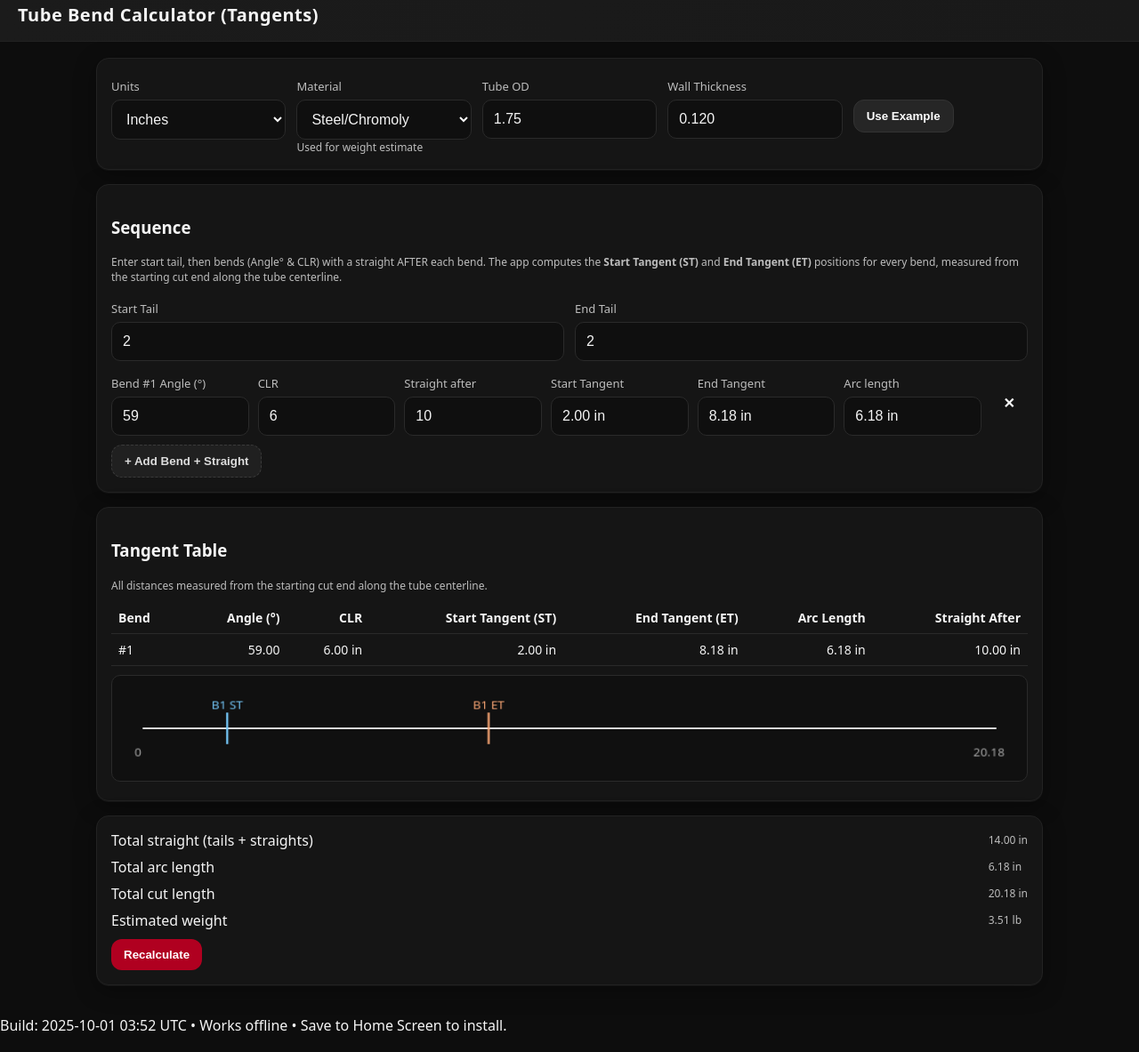
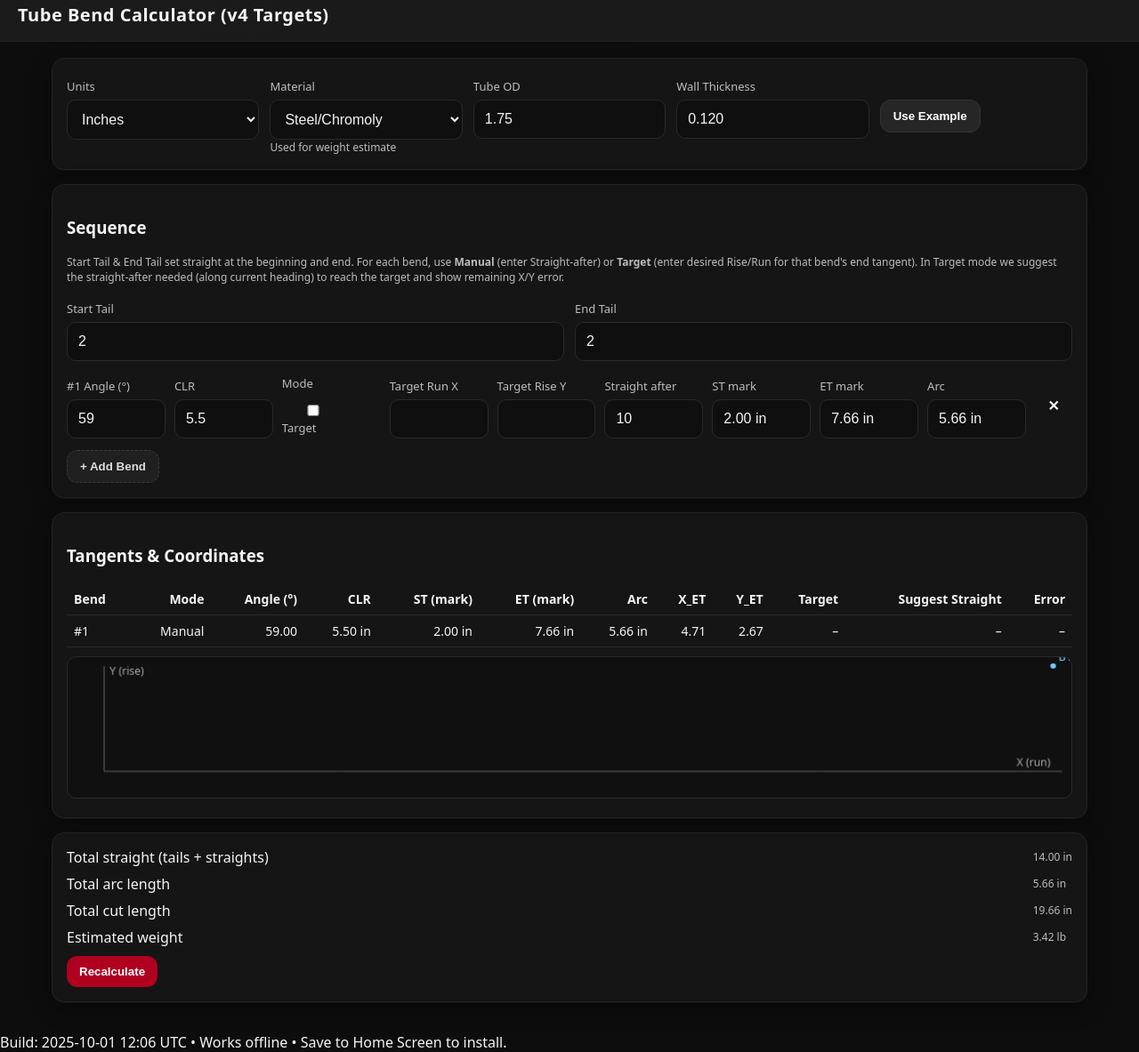
Before and after one commit to beardsandjeeps/Bendzit, a plain HTML site: page index.html in a window 1280 px wide. Shown: the part 13-1196 px from the top of the page at 89% size. Drawn offline with Linux system fonts and the light colour scheme.

Commit message:
Add files via upload

```diff
--- a/index.html
+++ b/index.html
@@ -13,7 +13,7 @@
     body{ margin:0; font-family:system-ui,-apple-system,Segoe UI,Roboto,Ubuntu,Helvetica,Arial,sans-serif; background:var(--bg); color:var(--text); }
     header{ padding:16px 20px; background:linear-gradient(90deg, #1b1b1b, #191919); border-bottom:1px solid #222; position:sticky; top:0; z-index:10;}
     h1{ font-size:20px; margin:0; letter-spacing:0.5px; }
-    main{ padding:18px; max-width:1100px; margin:0 auto; }
+    main{ padding:18px; max-width:1200px; margin:0 auto; }
     .card{ background:var(--card); border:1px solid #222; border-radius:14px; padding:16px; margin-bottom:16px; box-shadow:0 1px 0 rgba(255,255,255,.04), 0 6px 24px rgba(0,0,0,.35); }
     .row{ display:flex; gap:12px; flex-wrap:wrap; }
     .col{ flex:1 1 180px; min-width:180px; }
@@ -25,17 +25,18 @@
     .btn.ghost{ background:#202020; border:1px dashed #3a3a3a; color:#ddd; }
     .hint{ font-size:12px; color:var(--muted); }
     .grid{ display:grid; grid-template-columns:1fr auto; gap:8px 12px; align-items:center; }
-    .bendRow{ display:grid; grid-template-columns:repeat(6,minmax(110px,1fr)) 42px; gap:10px; align-items:center; margin-top:10px; }
+    .bendRow{ display:grid; grid-template-columns:repeat(9,minmax(100px,1fr)) 42px; gap:10px; align-items:center; margin-top:10px; }
     .x{ cursor:pointer; text-align:center; font-weight:bold; }
     table{ width:100%; border-collapse:collapse; font-size:14px; }
     th,td{ padding:8px; border-bottom:1px solid #2a2a2a; text-align:right; }
     th:first-child,td:first-child{ text-align:left; }
-    canvas{ width:100%; height:120px; background:#101010; border:1px solid #2a2a2a; border-radius:10px; }
+    canvas{ width:100%; height:160px; background:#101010; border:1px solid #2a2a2a; border-radius:10px; }
+    .mode{ display:flex; align-items:center; gap:8px; }
   </style>
 </head>
 <body>
   <header>
-    <h1>Tube Bend Calculator (Tangents)</h1>
+    <h1>Tube Bend Calculator (v4 Targets)</h1>
   </header>
   <main>
     <section class="card">
@@ -72,7 +73,7 @@
 
     <section class="card">
       <h3>Sequence</h3>
-      <p class="hint">Enter start tail, then bends (Angle° & CLR) with a straight AFTER each bend. The app computes the <b>Start Tangent (ST)</b> and <b>End Tangent (ET)</b> positions for every bend, measured from the starting cut end along the tube centerline.</p>
+      <p class="hint">Start Tail & End Tail set straight at the beginning and end. For each bend, use <b>Manual</b> (enter Straight-after) or <b>Target</b> (enter desired Rise/Run for that bend's end tangent). In Target mode we suggest the straight-after needed (along current heading) to reach the target and show remaining X/Y error.</p>
       <div class="row">
         <div class="col">
           <label for="tail1">Start Tail</label>
@@ -86,16 +87,14 @@
 
       <div id="bends"></div>
       <div style="height:10px"></div>
-      <button id="addBend" class="btn ghost">+ Add Bend + Straight</button>
+      <button id="addBend" class="btn ghost">+ Add Bend</button>
     </section>
 
     <section class="card">
-      <h3>Tangent Table</h3>
-      <div class="hint">All distances measured from the starting cut end along the tube centerline.</div>
-      <div style="height:10px"></div>
+      <h3>Tangents & Coordinates</h3>
       <div id="tableWrap"></div>
       <div style="height:10px"></div>
-      <canvas id="timeline" width="900" height="120"></canvas>
+      <canvas id="timeline" width="1100" height="160"></canvas>
     </section>
 
     <section class="card">
@@ -111,7 +110,7 @@
   </main>
 
   <footer>
-    Build: 2025-10-01 03:52 UTC • Works offline • Save to Home Screen to install.
+    Build: 2025-10-01 12:06 UTC • Works offline • Save to Home Screen to install.
   </footer>
 
   <script src="script.js"></script>
--- a/script.js
+++ b/script.js
@@ -3,7 +3,7 @@
   const bendsDiv = $('bends');
   let bendCount = 0;
 
-  const unitFactor = () => $('units').value === 'mm' ? 25.4 : 1; // UI->in
+  const unitFactor = () => $('units').value === 'mm' ? 25.4 : 1; // UI->inches
   const fmtLen = (inches) => {
     const u = $('units').value;
     const val = u === 'mm' ? inches*25.4 : inches;
@@ -12,18 +12,25 @@
   const densityLbin3 = () => $('material').value === 'aluminum' ? 0.0975 : 0.283;
   const asNum = (v) => { v = parseFloat(v); return isNaN(v)?0:v; };
 
-  function addBend(angle=59, clr=6.0, straight=10){
+  function addBend(angle=59, clr=6.0, straight=10, targetX='', targetY='', targetMode=false){
     bendCount++;
     const row = document.createElement('div');
     row.className = 'bendRow';
     row.dataset.idx = bendCount;
     row.innerHTML = `
-      <div><label>Bend #${bendCount} Angle (°)</label><input type="number" class="angle" step="any" value="${angle}"></div>
+      <div><label>#${bendCount} Angle (°)</label><input type="number" class="angle" step="any" value="${angle}"></div>
       <div><label>CLR</label><input type="number" class="clr" step="any" value="${clr}"></div>
+      <div><label>Mode</label>
+        <div class="mode">
+          <label><input type="checkbox" class="targetMode" ${targetMode?'checked':''}> Target</label>
+        </div>
+      </div>
+      <div><label>Target Run X</label><input type="number" class="tgtX" step="any" value="${targetX}"></div>
+      <div><label>Target Rise Y</label><input type="number" class="tgtY" step="any" value="${targetY}"></div>
       <div><label>Straight after</label><input type="number" class="straight" step="any" value="${straight}"></div>
-      <div><label>Start Tangent</label><input type="text" class="stOut" value="-" disabled></div>
-      <div><label>End Tangent</label><input type="text" class="etOut" value="-" disabled></div>
-      <div><label>Arc length</label><input type="text" class="arcOut" value="-" disabled></div>
+      <div><label>ST mark</label><input type="text" class="stOut" value="-" disabled></div>
+      <div><label>ET mark</label><input type="text" class="etOut" value="-" disabled></div>
+      <div><label>Arc</label><input type="text" class="arcOut" value="-" disabled></div>
       <div class="x" title="Remove">✕</div>`;
     bendsDiv.appendChild(row);
     row.querySelector('.x').addEventListener('click', ()=>{ row.remove(); calc(); });
@@ -36,51 +43,72 @@
       el: r,
       angle: asNum(r.querySelector('.angle').value),
       clr: asNum(r.querySelector('.clr').value),
-      straight: asNum(r.querySelector('.straight').value)
+      straight: asNum(r.querySelector('.straight').value),
+      targetMode: r.querySelector('.targetMode').checked,
+      tgtX: r.querySelector('.tgtX').value === '' ? null : asNum(r.querySelector('.tgtX').value),
+      tgtY: r.querySelector('.tgtY').value === '' ? null : asNum(r.querySelector('.tgtY').value),
     }));
   }
 
-  function buildTable(rows, tangents){
+  function buildTable(rows, tangents, coords, suggestions){
     let html = `<table><thead><tr>
-      <th>Bend</th><th>Angle (°)</th><th>CLR</th>
-      <th>Start Tangent (ST)</th><th>End Tangent (ET)</th>
-      <th>Arc Length</th><th>Straight After</th></tr></thead><tbody>`;
+      <th>Bend</th><th>Mode</th><th>Angle (°)</th><th>CLR</th>
+      <th>ST (mark)</th><th>ET (mark)</th>
+      <th>Arc</th><th>X_ET</th><th>Y_ET</th><th>Target</th><th>Suggest Straight</th><th>Error</th>
+    </tr></thead><tbody>`;
     rows.forEach((r,i)=>{
       const t = tangents[i];
+      const c = coords[i];
+      const s = suggestions[i];
       html += `<tr>
         <td>#${i+1}</td>
+        <td>${r.targetMode?'Target':'Manual'}</td>
         <td>${r.angle.toFixed(2)}</td>
         <td>${fmtLen(r.clr / unitFactor())}</td>
         <td>${fmtLen(t.st)}</td>
         <td>${fmtLen(t.et)}</td>
         <td>${fmtLen(t.arc)}</td>
-        <td>${fmtLen(r.straight / unitFactor())}</td>
+        <td>${(c.x).toFixed(2)}</td>
+        <td>${(c.y).toFixed(2)}</td>
+        <td>${r.targetMode ? `(${r.tgtX!==null?r.tgtX.toFixed(2):'–'}, ${r.tgtY!==null?r.tgtY.toFixed(2):'–'})` : '–'}</td>
+        <td>${r.targetMode ? (s.suggest !== null ? fmtLen(s.suggest) : 'n/a') : '–'}</td>
+        <td>${r.targetMode ? (s.err!==null? `${s.err.x.toFixed(2)}, ${s.err.y.toFixed(2)}` : '0, 0') : '–'}</td>
       </tr>`;
     });
     html += `</tbody></table>`;
     $('tableWrap').innerHTML = html;
   }
 
-  function drawTimeline(total, tangents){
+  function drawTimeline(totalLen, tangents, coords){
     const c = $('timeline');
     const ctx = c.getContext('2d');
     ctx.clearRect(0,0,c.width,c.height);
-    const pad = 30, y = c.height/2;
-    const scale = (c.width - pad*2) / Math.max(total, 1e-6);
-    ctx.strokeStyle = '#ddd'; ctx.lineWidth = 2;
-    ctx.beginPath(); ctx.moveTo(pad, y); ctx.lineTo(pad + total*scale, y); ctx.stroke();
-    function tick(x,label,color){
-      ctx.strokeStyle = color; ctx.fillStyle = color;
-      ctx.beginPath(); ctx.moveTo(x, y-18); ctx.lineTo(x, y+18); ctx.stroke();
-      ctx.font = '12px system-ui'; ctx.textAlign='center'; ctx.fillText(label, x, y-22);
-    }
-    tangents.forEach((t,i)=>{
-      tick(pad + t.st*scale, `B${i+1} ST`, '#7cf');
-      tick(pad + t.et*scale, `B${i+1} ET`, '#fa7');
+    const pad = 40, y0 = c.height - 30;
+
+    // Axes
+    ctx.strokeStyle='#666'; ctx.lineWidth=1;
+    ctx.beginPath(); ctx.moveTo(pad, y0); ctx.lineTo(c.width-10, y0); ctx.stroke();
+    ctx.beginPath(); ctx.moveTo(pad, y0); ctx.lineTo(pad, 10); ctx.stroke();
+    ctx.fillStyle='#aaa'; ctx.font='12px system-ui';
+    ctx.fillText('X (run)', c.width-60, y0-6);
+    ctx.fillText('Y (rise)', pad+6, 20);
+
+    // Determine scale
+    let maxX=0, maxY=0;
+    coords.forEach(p => { maxX = Math.max(maxX, p.x); maxY = Math.max(maxY, p.y); });
+    maxX = Math.max(maxX, 1);
+    maxY = Math.max(maxY, 1);
+    const sx = (c.width - pad - 20) / maxX;
+    const sy = (y0 - 10) / maxY;
+
+    // Plot ETs
+    ctx.fillStyle='#7cf';
+    coords.forEach((p,i)=>{
+      const x = pad + p.x * sx;
+      const y = y0 - p.y * sy;
+      ctx.beginPath(); ctx.arc(x,y,3,0,Math.PI*2); ctx.fill();
+      ctx.fillText(`B${i+1} ET`, x+6, y-6);
     });
-    ctx.fillStyle = '#aaa'; ctx.font = '12px system-ui'; ctx.textAlign='left';
-    ctx.fillText('0', pad-8, y+32);
-    ctx.textAlign='right'; ctx.fillText(total.toFixed(2), pad + total*scale + 8, y+32);
   }
 
   function calc(){
@@ -89,24 +117,68 @@
     const tail1 = asNum($('tail1').value)/k;
     const tail2 = asNum($('tail2').value)/k;
 
-    let pos = tail1; // where first bend starts (ST1)
+    // Linear marks
+    let markPos = tail1;
     let straightSum = tail1 + tail2;
     let arcTotal = 0;
     const tangents = [];
+    const coords = [];
+    const suggestions = [];
 
-    rows.forEach(r => {
+    // XY path
+    let X = 0, Y = 0;
+    let heading = 0; // radians; 0 = +X
+
+    rows.forEach((r, i) => {
       const a = r.angle * Math.PI/180;
       const clrIn = r.clr / k;
-      const arc = a * clrIn;   // centerline arc length
-      const st = pos;
+      const arc = a * clrIn;
+
+      // Tangent marks
+      const st = markPos;
       const et = st + arc;
+
+      // Arc XY from ST to ET (circular arc, turning by +a)
+      const dX_arc = clrIn * Math.sin(heading + a) - clrIn * Math.sin(heading);
+      const dY_arc = -clrIn * Math.cos(heading + a) + clrIn * Math.cos(heading);
+      const heading_after = heading + a;
+
+      // Coordinates at ET
+      const X_et = X + dX_arc;
+      const Y_et = Y + dY_arc;
+
+      // Default: use user's straight-after
+      let straightAfter = r.straight / k;
+
+      // Target mode: suggest straight to reach target (optional X/Y)
+      if (r.targetMode && (r.tgtX !== null || r.tgtY !== null)){
+        const tgtX = (r.tgtX !== null) ? r.tgtX : X_et;
+        const tgtY = (r.tgtY !== null) ? r.tgtY : Y_et;
+        const ex = tgtX - X_et;
+        const ey = tgtY - Y_et;
+        const s_need = ex * Math.cos(heading_after) + ey * Math.sin(heading_after);
+        const s_suggest = s_need > 0 ? s_need : 0;
+        suggestions.push({suggest: s_suggest, err: {x: ex - s_suggest*Math.cos(heading_after),
+                                                    y: ey - s_suggest*Math.sin(heading_after)}});
+      } else {
+        suggestions.push({suggest: null, err: null});
+      }
+
+      // Apply manual straight-after to path & marks
+      const dX_str = straightAfter * Math.cos(heading_after);
+      const dY_str = straightAfter * Math.sin(heading_after);
+      const X_next = X_et + dX_str;
+      const Y_next = Y_et + dY_str;
+
+      // Save
       tangents.push({st, et, arc});
-      r.el.querySelector('.stOut').value = fmtLen(st);
-      r.el.querySelector('.etOut').value = fmtLen(et);
-      r.el.querySelector('.arcOut').value = fmtLen(arc);
-      pos = et + (r.straight||0)/k;
-      straightSum += (r.straight||0)/k;
+      coords.push({x: X_et, y: Y_et});
+
+      // Advance
+      markPos = et + straightAfter;
+      straightSum += straightAfter;
       arcTotal += arc;
+      X = X_next; Y = Y_next; heading = heading_after;
     });
 
     const total = straightSum + arcTotal;
@@ -118,16 +190,24 @@
     const area = Math.PI/4 * (od*od - id*id);
     const weight = total * area * densityLbin3();
 
+    // Per-row UI
+    rows.forEach((r,i)=>{
+      const t = tangents[i];
+      r.el.querySelector('.stOut').value = fmtLen(t.st);
+      r.el.querySelector('.etOut').value = fmtLen(t.et);
+      r.el.querySelector('.arcOut').value = fmtLen(t.arc);
+    });
+
     $('straight').textContent = fmtLen(straightSum);
     $('arcTotal').textContent = fmtLen(arcTotal);
     $('total').textContent = fmtLen(total);
     $('weight').textContent = weight.toFixed(2) + ' lb';
 
-    buildTable(rows, tangents);
-    drawTimeline(total, tangents);
+    buildTable(rows, tangents, coords, suggestions);
+    drawTimeline(total, tangents, coords);
   }
 
-  // Listeners
+  // UI hooks
   ['units','material','od','wall','tail1','tail2'].forEach(id => $(id).addEventListener('input', calc));
   $('calc').addEventListener('click', calc);
   $('addBend').addEventListener('click', () => addBend());
@@ -140,11 +220,12 @@
     $('tail1').value = '2';
     $('tail2').value = '2';
     bendsDiv.innerHTML='';
-    addBend(59, 6.0, 20);
-    addBend(59, 6.0, 15);
+    // Example: Bend 1 target Y=16; Bend 2 target X=20,Y=24 (suggest straight shown)
+    addBend(59, 5.5, 0, '', 16, true);
+    addBend(59, 5.5, 12, 20, 24, true);
     calc();
   });
 
-  // Bootstrap one bend
-  addBend(59, 6.0, 10);
+  // Bootstrap
+  addBend(59, 5.5, 10, '', '', false);
 })();
--- a/sw.js
+++ b/sw.js
@@ -1,4 +1,4 @@
-const CACHE='tube-bend-cache-v3';
+const CACHE='tube-bend-cache-v4';
 const ASSETS=['./','./index.html','./script.js','./manifest.webmanifest','./icons/icon-192.png','./icons/icon-512.png'];
 self.addEventListener('install',e=>{e.waitUntil(caches.open(CACHE).then(c=>c.addAll(ASSETS)))});
 self.addEventListener('fetch',e=>{e.respondWith(caches.match(e.request).then(r=>r||fetch(e.request)))});
```
Also changed, not shown: README.txt.
